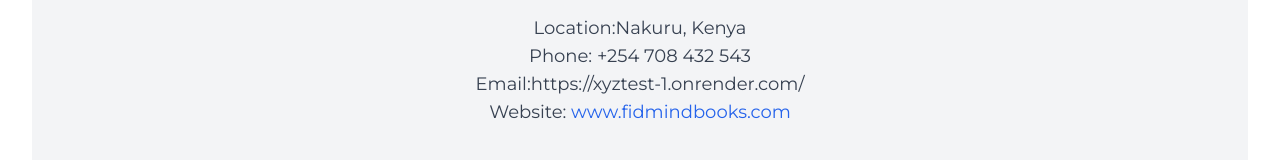
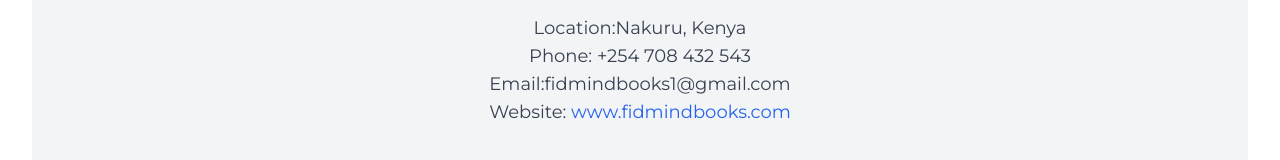
Before and after one commit to Francissha/fidmindtest, a React (Vite) app in the folder frontend/fidmind/: page /about in a window 1280 px wide. Shown: the part 1658-1818 px from the top of the page. Built offline with nearby package versions, Linux system fonts and the light colour scheme; no server answers.

Commit message:
Update About.jsx

```diff
--- a/frontend/fidmind/src/components/About.jsx
+++ b/frontend/fidmind/src/components/About.jsx
@@ -80,8 +80,8 @@
           <div className="mt-6">
             <p className="text-lg text-gray-700">Location:Nakuru, Kenya</p>
             <p className="text-lg text-gray-700">Phone: +254 708 432 543</p>
-            <p className="text-lg text-gray-700">Email:https://xyztest-1.onrender.com/</p>
-            <p className="text-lg text-gray-700">Website: <a href="https://www.fidmindbooks.com" target="_blank" rel="noopener noreferrer" className="text-blue-600 hover:text-blue-800">www.fidmindbooks.com</a></p>
+            <p className="text-lg text-gray-700">Email:fidmindbooks1@gmail.com</p>
+            <p className="text-lg text-gray-700">Website: <a href="https://xyztest-1.onrender.com" target="_blank" rel="noopener noreferrer" className="text-blue-600 hover:text-blue-800">www.fidmindbooks.com</a></p>
           </div>
         </div>
       </div>
```
